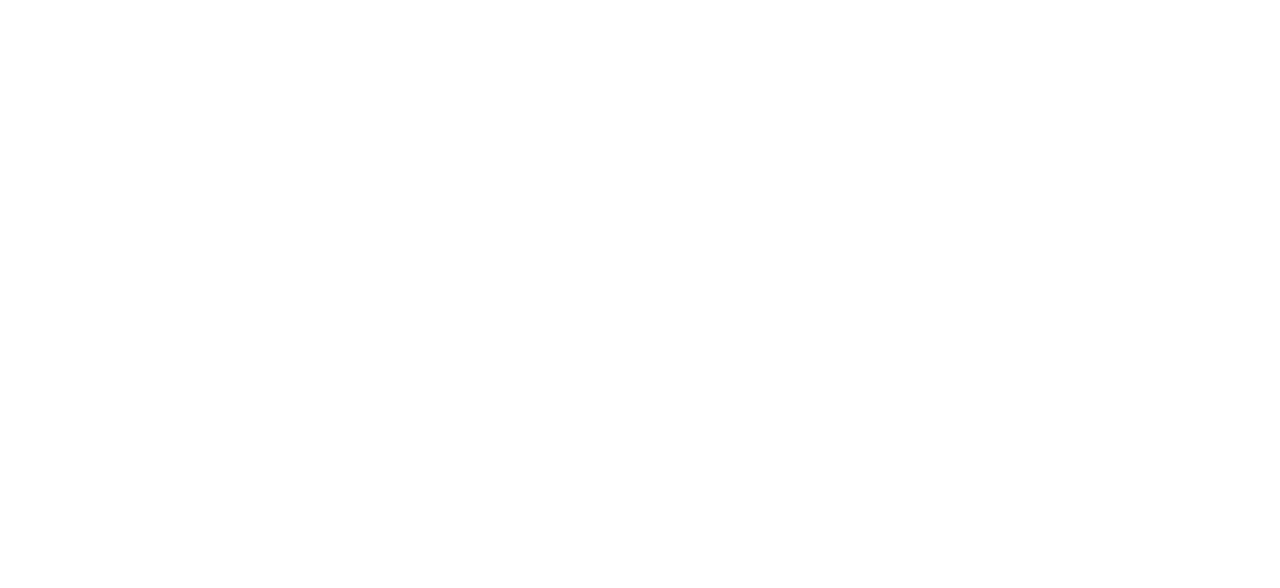
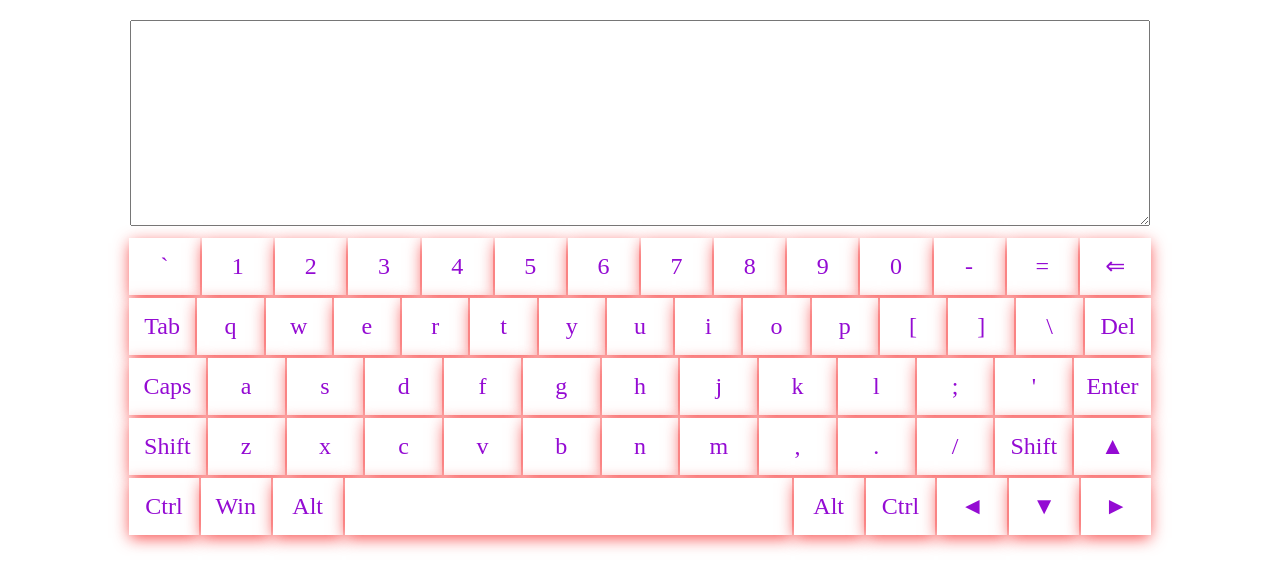
Before and after one commit to arguchinsky/test, a website: page index.html in a window 1280 px wide. Drawn offline with nearby package versions, Linux system fonts and the light colour scheme; files that its build step writes are made by us from their sources.

Commit message:
feat: add base rendering

```diff
--- a/assets/css/style.scss
+++ b/assets/css/style.scss
@@ -29,6 +29,7 @@
         color: rgb(148, 11, 211);
         box-shadow: $shadow;
         transition: all .3s ease;
+        font-size: 1.5em;
         &:hover{
             cursor: pointer;
             box-shadow: $shadow-hover;
--- a/assets/js/app.js
+++ b/assets/js/app.js
@@ -0,0 +1,335 @@
+const KEYS = [
+  [
+    {
+      code: 'Backqoute', defVal: '`', shiftVal: '~', altVal: 'ё', altShiftVal: 'Ё',
+    },
+    {
+      code: 'Digit1', defVal: '1', shiftVal: '!', altVal: '1', altShiftVal: '!',
+    },
+    {
+      code: 'Digit2', defVal: '2', shiftVal: '@', altVal: '2', altShiftVal: '"',
+    },
+    {
+      code: 'Digit3', defVal: '3', shiftVal: '#', altVal: '3', altShiftVal: '№',
+    },
+    {
+      code: 'Digit4', defVal: '4', shiftVal: '$', altVal: '4', altShiftVal: ';',
+    },
+    {
+      code: 'Digit5', defVal: '5', shiftVal: '%', altVal: '5', altShiftVal: '%',
+    },
+    {
+      code: 'Digit6', defVal: '6', shiftVal: '^', altVal: '6', altShiftVal: ':',
+    },
+    {
+      code: 'Digit7', defVal: '7', shiftVal: '&', altVal: '7', altShiftVal: '?',
+    },
+    {
+      code: 'Digit8', defVal: '8', shiftVal: '*', altVal: '8', altShiftVal: '*',
+    },
+    {
+      code: 'Digit9', defVal: '9', shiftVal: '(', altVal: '9', altShiftVal: '(',
+    },
+    {
+      code: 'Digit0', defVal: '0', shiftVal: ')', altVal: '0', altShiftVal: ')',
+    },
+    {
+      code: 'Minus', defVal: '-', shiftVal: '_', altVal: '-', altShiftVal: '_',
+    },
+    {
+      code: 'Equal', defVal: '=', shiftVal: '+', altVal: '=', altShiftVal: '+',
+    },
+    {
+      code: 'Backspace', defVal: '&lArr;', shiftVal: '&lArr;', altVal: '&lArr;', altShiftVal: '&lArr;',
+    },
+  ],
+  [
+    {
+      code: 'Tab', defVal: 'Tab', shiftVal: 'Tab', altVal: 'Tab', altShiftVal: 'Tab',
+    },
+    {
+      code: 'KeyQ', defVal: 'q', shiftVal: 'Q', altVal: 'й', altShiftVal: 'Й',
+    },
+    {
+      code: 'KeyW', defVal: 'w', shiftVal: 'W', altVal: 'ц', altShiftVal: 'Ц',
+    },
+    {
+      code: 'KeyE', defVal: 'e', shiftVal: 'E', altVal: 'у', altShiftVal: 'У',
+    },
+    {
+      code: 'KeyR', defVal: 'r', shiftVal: 'R', altVal: 'к', altShiftVal: 'К',
+    },
+    {
+      code: 'KeyT', defVal: 't', shiftVal: 'T', altVal: 'е', altShiftVal: 'Е',
+    },
+    {
+      code: 'KeyY', defVal: 'y', shiftVal: 'Y', altVal: 'н', altShiftVal: 'Н',
+    },
+    {
+      code: 'KeyU', defVal: 'u', shiftVal: 'U', altVal: 'г', altShiftVal: 'Г',
+    },
+    {
+      code: 'KeyI', defVal: 'i', shiftVal: 'I', altVal: 'ш', altShiftVal: 'Ш',
+    },
+    {
+      code: 'KeyO', defVal: 'o', shiftVal: 'O', altVal: 'щ', altShiftVal: 'Щ',
+    },
+    {
+      code: 'KeyP', defVal: 'p', shiftVal: 'P', altVal: 'з', altShiftVal: 'З',
+    },
+    {
+      code: 'BracketLeft', defVal: '[', shiftVal: '{', altVal: 'х', altShiftVal: 'Х',
+    },
+    {
+      code: 'BracketRight', defVal: ']', shiftVal: '}', altVal: 'ъ', altShiftVal: 'Ъ',
+    },
+    {
+      code: 'Backslash', defVal: '\\', shiftVal: '|', altVal: '\\', altShiftVal: '/',
+    },
+    {
+      code: 'Delete', defVal: 'Del', shiftVal: 'Del', altVal: 'Del', altShiftVal: 'Del',
+    },
+  ],
+  [
+    {
+      code: 'CapsLock', defVal: 'Caps', shiftVal: 'Caps', altVal: 'Caps', altShiftVal: 'Caps',
+    },
+    {
+      code: 'KeyA', defVal: 'a', shiftVal: 'A', altVal: 'ф', altShiftVal: 'Ф',
+    },
+    {
+      code: 'KeyS', defVal: 's', shiftVal: 'S', altVal: 'ы', altShiftVal: 'Ы',
+    },
+    {
+      code: 'KeyD', defVal: 'd', shiftVal: 'D', altVal: 'в', altShiftVal: 'В',
+    },
+    {
+      code: 'KeyF', defVal: 'f', shiftVal: 'F', altVal: 'а', altShiftVal: 'А',
+    },
+    {
+      code: 'KeyG', defVal: 'g', shiftVal: 'G', altVal: 'п', altShiftVal: 'П',
+    },
+    {
+      code: 'KeyH', defVal: 'h', shiftVal: 'H', altVal: 'р', altShiftVal: 'Р',
+    },
+    {
+      code: 'KeyJ', defVal: 'j', shiftVal: 'J', altVal: 'о', altShiftVal: 'О',
+    },
+    {
+      code: 'KeyK', defVal: 'k', shiftVal: 'K', altVal: 'л', altShiftVal: 'Л',
+    },
+    {
+      code: 'KeyL', defVal: 'l', shiftVal: 'L', altVal: 'д', altShiftVal: 'Д',
+    },
+    {
+      code: 'Semicolon', defVal: ';', shiftVal: ':', altVal: 'ж', altShiftVal: 'Ж',
+    },
+    {
+      code: 'Quote', defVal: '\'', shiftVal: '"', altVal: 'э', altShiftVal: 'Э',
+    },
+    {
+      code: 'Enter', defVal: 'Enter', shiftVal: 'Enter', altVal: 'Enter', altShiftVal: 'Enter',
+    },
+  ],
+  [
+    {
+      code: 'ShiftLeft', defVal: 'Shift', shiftVal: 'Shift', altVal: 'Shift', altShiftVal: 'Shift',
+    },
+    {
+      code: 'KeyZ', defVal: 'z', shiftVal: 'Z', altVal: 'я', altShiftVal: 'Я',
+    },
+    {
+      code: 'KeyX', defVal: 'x', shiftVal: 'X', altVal: 'ч', altShiftVal: 'Ч',
+    },
+    {
+      code: 'KeyC', defVal: 'c', shiftVal: 'C', altVal: 'с', altShiftVal: 'С',
+    },
+    {
+      code: 'KeyV', defVal: 'v', shiftVal: 'V', altVal: 'м', altShiftVal: 'М',
+    },
+    {
+      code: 'KeyB', defVal: 'b', shiftVal: 'B', altVal: 'и', altShiftVal: 'И',
+    },
+    {
+      code: 'KeyN', defVal: 'n', shiftVal: 'N', altVal: 'т', altShiftVal: 'Т',
+    },
+    {
+      code: 'KeyM', defVal: 'm', shiftVal: 'M', altVal: 'ь', altShiftVal: 'Ь',
+    },
+    {
+      code: 'Comma', defVal: ',', shiftVal: '<', altVal: 'б', altShiftVal: 'Б',
+    },
+    {
+      code: 'Period', defVal: '.', shiftVal: '>', altVal: 'ю', altShiftVal: 'Ю',
+    },
+    {
+      code: 'Slash', defVal: '/', shiftVal: '?', altVal: '.', altShiftVal: ',',
+    },
+    {
+      code: 'ShiftRight', defVal: 'Shift', shiftVal: 'Shift', altVal: 'Shift', altShiftVal: 'Shift',
+    },
+    {
+      code: 'ArrowUp', defVal: '&#9650;', shiftVal: '&#9650;', altVal: '&#9650;', altShiftVal: '&#9650;',
+    },
+  ],
+  [
+    {
+      code: 'ControlLeft', defVal: 'Ctrl', shiftVal: 'Ctrl', altVal: 'Ctrl', altShiftVal: 'Ctrl',
+    },
+    {
+      code: 'MetaLeft', defVal: 'Win', shiftVal: 'Win', altVal: 'Win', altShiftVal: 'Win',
+    },
+    {
+      code: 'AltLeft', defVal: 'Alt', shiftVal: 'Alt', altVal: 'Alt', altShiftVal: 'Alt',
+    },
+    {
+      code: 'Space', defVal: ' ', shiftVal: ' ', altVal: ' ', altShiftVal: ' ',
+    },
+    {
+      code: 'AltRight', defVal: 'Alt', shiftVal: 'Alt', altVal: 'Alt', altShiftVal: 'Alt',
+    },
+    {
+      code: 'ControlRight', defVal: 'Ctrl', shiftVal: 'Ctrl', altVal: 'Ctrl', altShiftVal: 'Ctrl',
+    },
+    {
+      code: 'ArrowLeft', defVal: '&#9668;', shiftVal: '&#9668;', altVal: '&#9668;', altShiftVal: '&#9668;',
+    },
+    {
+      code: 'ArrowDown', defVal: '&#9660;', shiftVal: '&#9660;', altVal: '&#9660;', altShiftVal: '&#9660;',
+    },
+    {
+      code: 'ArrowRight', defVal: '&#9658;', shiftVal: '&#9658;', altVal: '&#9658;', altShiftVal: '&#9658;',
+    },
+  ],
+];
+
+let caps = false;
+let shift = false;
+let alt = false;
+
+const btnCreate = ({
+  code, defVal, shiftVal, altVal, altShiftVal,
+}) => {
+  const btn = document.createElement('div');
+  btn.classList.add('btn');
+  btn.code = code;
+  if (shift) {
+    btn.innerHTML = defVal.toUpperCase();
+  }
+  btn.innerHTML = defVal;
+  if (code === 'Space') {
+    btn.style.flexGrow = '20';
+  }
+  btn.addEventListener('click', handlerAdd(code));
+  return btn;
+};
+
+const keyboardRow = (arr) => {
+  const row = document.createElement('div');
+  row.classList.add('keyboard--row');
+  arr.map((el) => row.append(btnCreate(el)));
+  return row;
+};
+
+const keyboardEl = () => {
+  const keyboard = document.createElement('div');
+  keyboard.classList.add('keyboard');
+  KEYS.map((el) => keyboard.append(keyboardRow(el)));
+  return keyboard;
+};
+
+const outputArea = () => {
+  const area = document.createElement('textarea');
+  area.classList.add('textarea');
+  area.id = 'textarea';
+  area.style.width = '99%';
+  area.style.height = '200px';
+  area.style.fontSize = '1.5em';
+  return area;
+};
+
+const wrapperEl = () => {
+  const wrapper = document.createElement('div');
+  wrapper.classList.add('wrapper');
+  wrapper.append(outputArea(), keyboardEl());
+  return wrapper;
+};
+const app = () => {
+  document.querySelector('#page').prepend(wrapperEl());
+};
+
+function btnClickHandler() {
+  const area = document.querySelector('#textarea');
+  area.value += event.target.innerHTML;
+}
+
+function deleteHandler() {
+  const area = document.querySelector('#textarea');
+  area.value = '';
+}
+
+function backspaceHandler() {
+  const area = document.querySelector('#textarea');
+  const size = area.value.length;
+  area.value = area.value.slice(0, size - 1);
+}
+
+function enterHandler() {
+  const area = document.querySelector('#textarea');
+  area.value = `${area.value}\n`;
+}
+
+function tabHandler() {
+  const area = document.querySelector('#textarea');
+  area.value = `${area.value}  `;
+}
+
+function capsHandler() {
+  caps = !caps;
+  if (caps) this.classList.add('active');
+  else this.classList.remove('active');
+}
+
+function shiftHandler() {
+  shift = !shift;
+  document.querySelector('.keyboard').replaceWith(document.querySelector('.keyboard'), keyboardEl());
+}
+
+function altHandler() {
+  alt = !alt;
+}
+
+function nothingHandler() {}
+
+function handlerAdd(code) {
+  switch (code) {
+    case 'Delete':
+      return deleteHandler;
+    case 'Backspace':
+      return backspaceHandler;
+    case 'Enter':
+      return enterHandler;
+    case 'Tab':
+      return tabHandler;
+    case 'CapsLock':
+      return capsHandler;
+    case 'ShiftLeft':
+      return shiftHandler;
+    case 'ShiftRight':
+      return shiftHandler;
+    case 'AltLeft':
+      return altHandler;
+    case 'AltRight':
+      return altHandler;
+    case 'ControlLeft':
+      return nothingHandler;
+    case 'ControlRight':
+      return nothingHandler;
+    case 'MetaLeft':
+      return nothingHandler;
+    default:
+      return btnClickHandler;
+  }
+}
+
+document.addEventListener('DOMContentLoaded', app);
```
Also changed, not shown: .eslintrc.js, assets/css/style.css (added).
